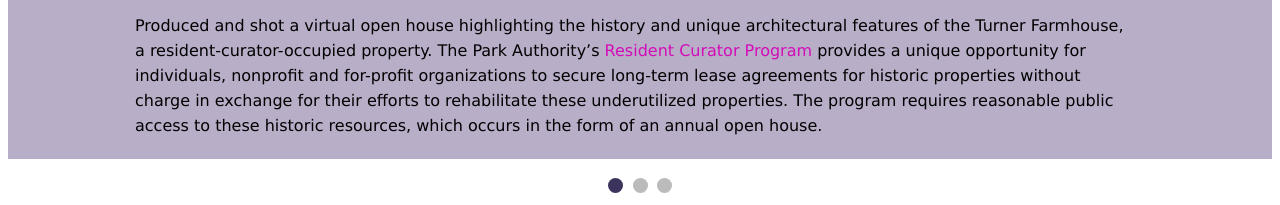
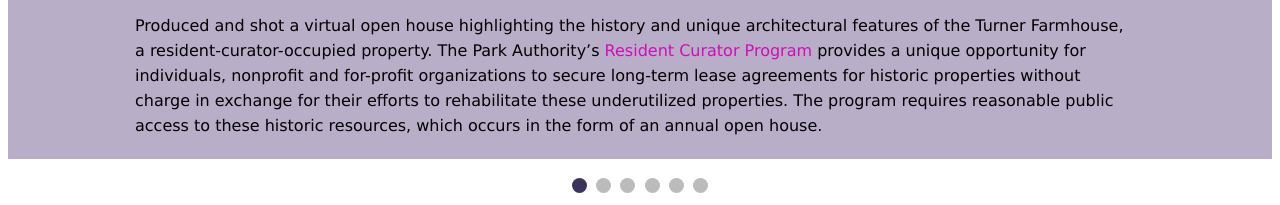
Before and after one commit to hannakras/hannakras.github.io, a plain HTML site: page subfolders/videos.html in a window 1280 px wide. Shown: the part 628-833 px from the top of the page. Drawn offline with Linux system fonts and the light colour scheme.

Commit message:
added more dots

```diff
--- a/subfolders/videos.html
+++ b/subfolders/videos.html
@@ -69,6 +69,9 @@
             <span class="dot" onclick="currentSlide(1)"></span>
             <span class="dot" onclick="currentSlide(2)"></span>
             <span class="dot" onclick="currentSlide(3)"></span>
+            <span class="dot" onclick="currentSlide(4)"></span>
+            <span class="dot" onclick="currentSlide(5)"></span>
+            <span class="dot" onclick="currentSlide(6)"></span>
           </div>
 
   <!-- Javascript -->
```
